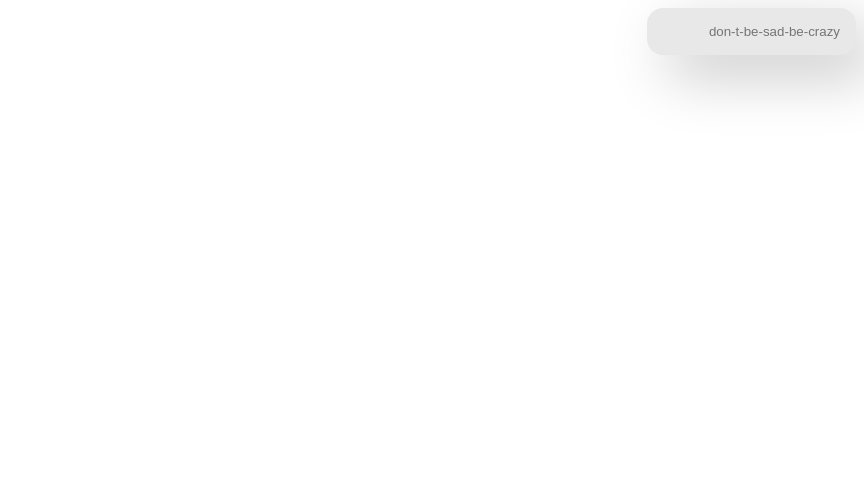
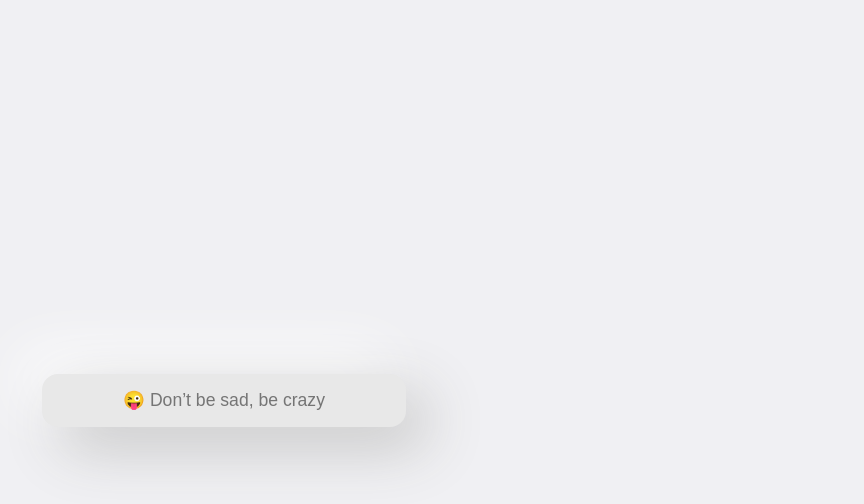
Before and after one commit to rofaida57/don-t-be-sad-be-crazy, a plain HTML site: page index.html in a window 1280 px wide. Shown: the whole page, without its empty margins (416-1280 px from the left). Drawn offline with Linux system fonts and the light colour scheme.

Commit message:
Update index.html

```diff
--- a/index.html
+++ b/index.html
@@ -3,31 +3,43 @@
 <head>
   <meta charset="UTF-8">
   <meta name="viewport" content="width=device-width, initial-scale=1.0">
-    <title>don-t-be-sad-be-crazy buttom</title>
+  <title>Don’t Be Sad, Be Crazy</title>
   <link rel="stylesheet" href="https://cdnjs.cloudflare.com/ajax/libs/font-awesome/6.4.0/css/all.min.css">
-    <link href="https://fonts.googleapis.com/css2?family=Cairo:wght@400;500;600;700&family=Tajawal:wght@300;400;500&display=swap" rel="stylesheet">
+  <link href="https://fonts.googleapis.com/css2?family=Cairo:wght@400;600&family=Tajawal:wght@300;500;700&display=swap" rel="stylesheet">
   <style>
-      /* From Uiverse.io by ercnersoy */
+    body {
+      font-family: 'Tajawal', sans-serif;
+      background: #f0f0f3;
+      display: flex;
+      justify-content: center;
+      align-items: center;
+      height: 100vh;
+      margin: 0;
+    }
+
     .input {
       border: none;
- padding: 1rem;
+      padding: 1rem 2rem;
       border-radius: 1rem;
       background: #e8e8e8;
       box-shadow: 20px 20px 60px #c5c5c5,
                   -20px -20px 60px #ffffff;
- transition: 0.3s;
+      transition: 0.3s ease;
+      font-size: 1.1rem;
+      color: #333;
+      width: 300px;
+      text-align: center;
     }
 
     .input:focus {
- outline-color: #e8e8e8;
- background: #e8e8e8;
+      outline: none;
       box-shadow: inset 20px 20px 60px #c5c5c5,
                   inset -20px -20px 60px #ffffff;
- transition: 0.3s;
+      background: #fdfdfd;
     }
   </style>
 </head>
 <body>
-<input type="text" name="text" class="input" placeholder="don-t-be-sad-be-crazy">
+  <input type="text" name="text" class="input" placeholder="Don’t be sad, be crazy 😜">
 </body>
 </html>
```
Lines whose indentation alone changed are shown as unchanged.
